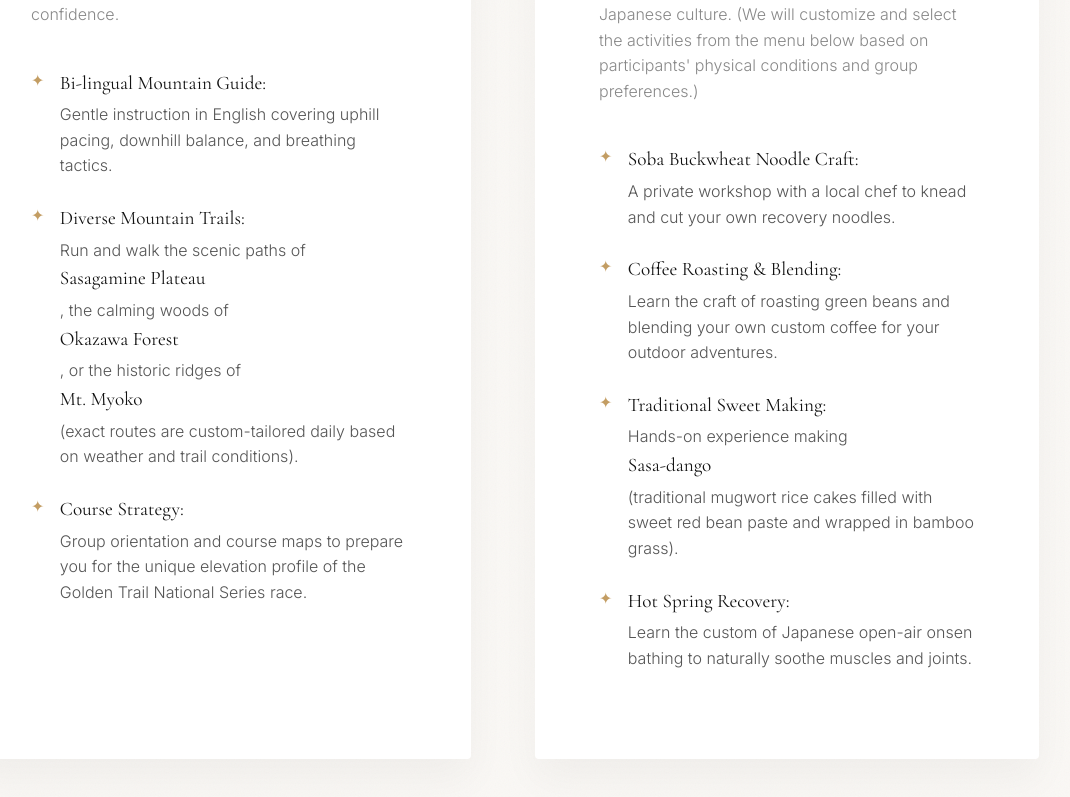
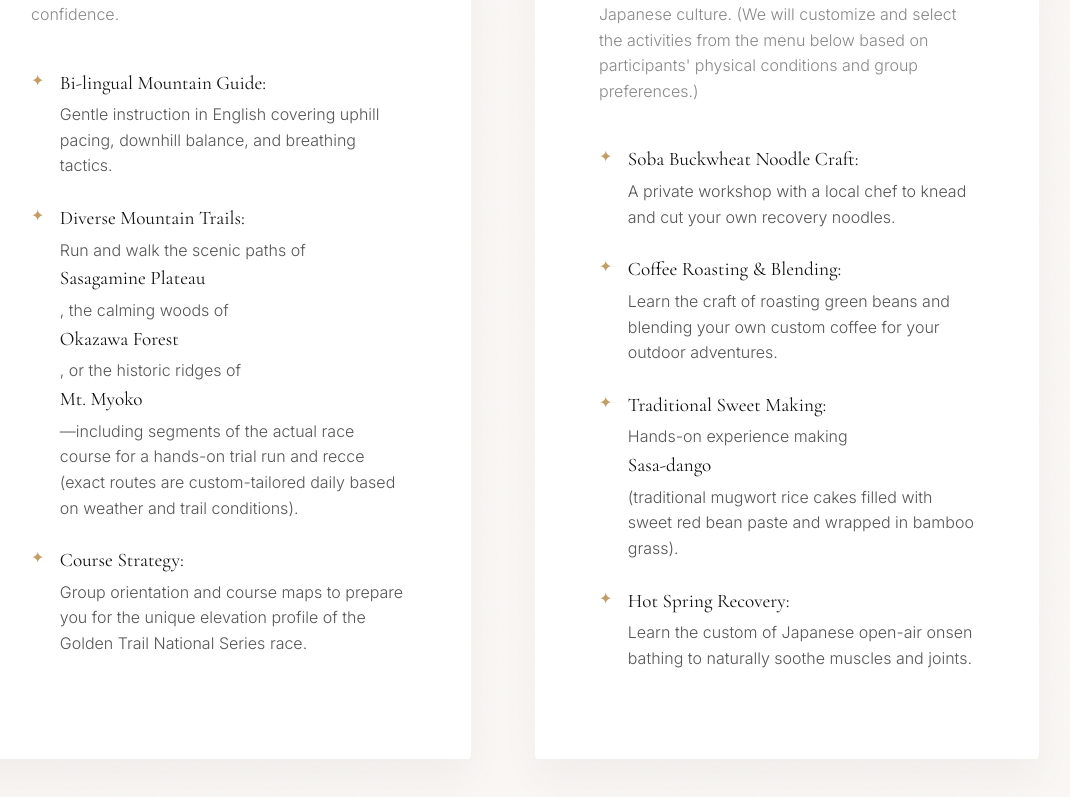
Before and after one commit to masudayasuhisa/touch-the-sky-japan, a Next.js app: page /myoko/02 in a window 1280 px wide. Shown: the part 5490-6287 px from the top of the page, without its empty margins (137-1207 px from the left). Built offline with nearby package versions, Linux system fonts and the light colour scheme.

Commit message:
Add race course trial run and recce details to Mt. Myoko trail description

```diff
--- a/app/myoko/02/page.jsx
+++ b/app/myoko/02/page.jsx
@@ -235,7 +235,7 @@ export default function TrailRunningApp() {
                 <strong>Bi-lingual Mountain Guide:</strong> Gentle instruction in English covering uphill pacing, downhill balance, and breathing tactics.
               </li>
               <li>
-                <strong>Diverse Mountain Trails:</strong> Run and walk the scenic paths of <strong>Sasagamine Plateau</strong>, the calming woods of <strong>Okazawa Forest</strong>, or the historic ridges of <strong>Mt. Myoko</strong> (exact routes are custom-tailored daily based on weather and trail conditions).
+                <strong>Diverse Mountain Trails:</strong> Run and walk the scenic paths of <strong>Sasagamine Plateau</strong>, the calming woods of <strong>Okazawa Forest</strong>, or the historic ridges of <strong>Mt. Myoko</strong>—including segments of the actual race course for a hands-on trial run and recce (exact routes are custom-tailored daily based on weather and trail conditions).
               </li>
               <li>
                 <strong>Course Strategy:</strong> Group orientation and course maps to prepare you for the unique elevation profile of the Golden Trail National Series race.
```
